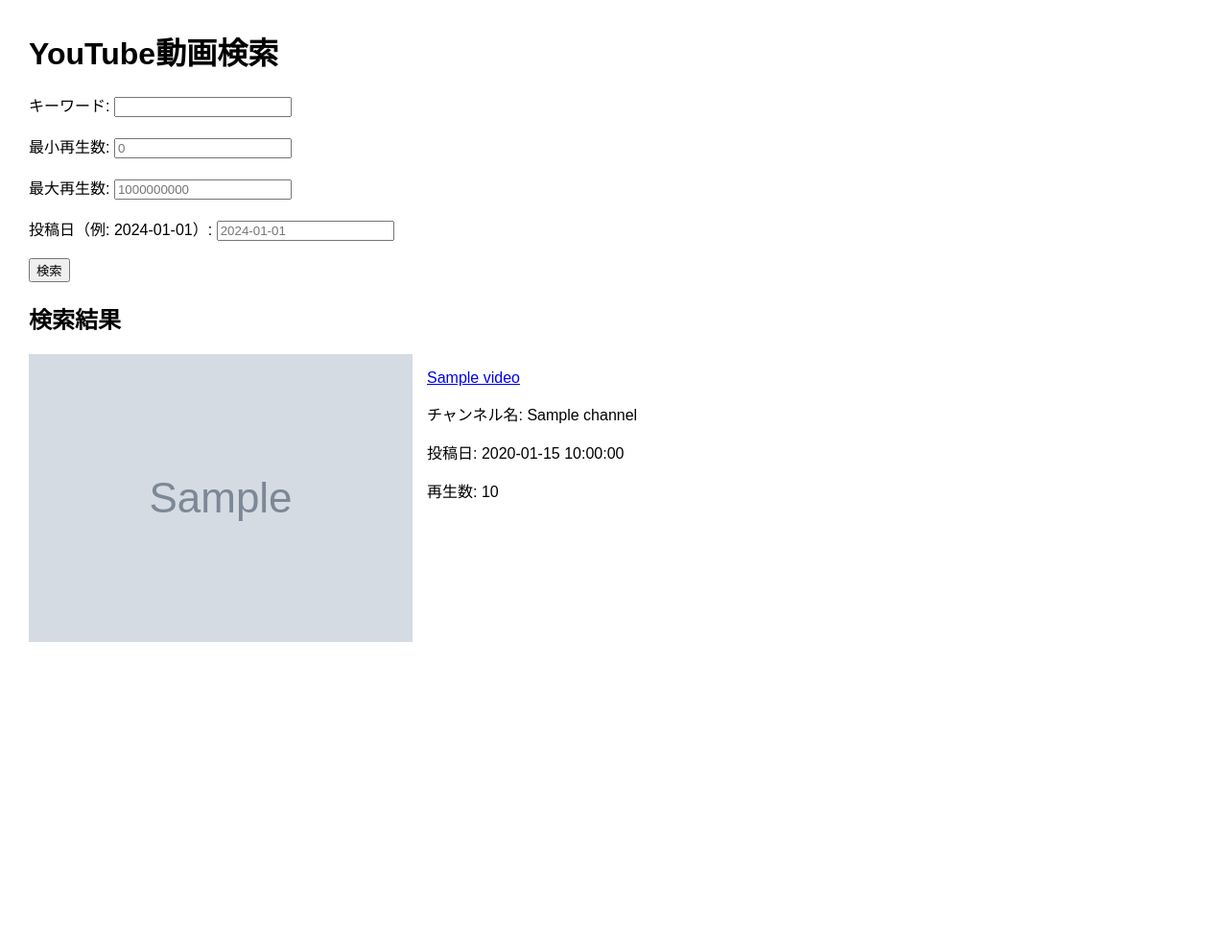
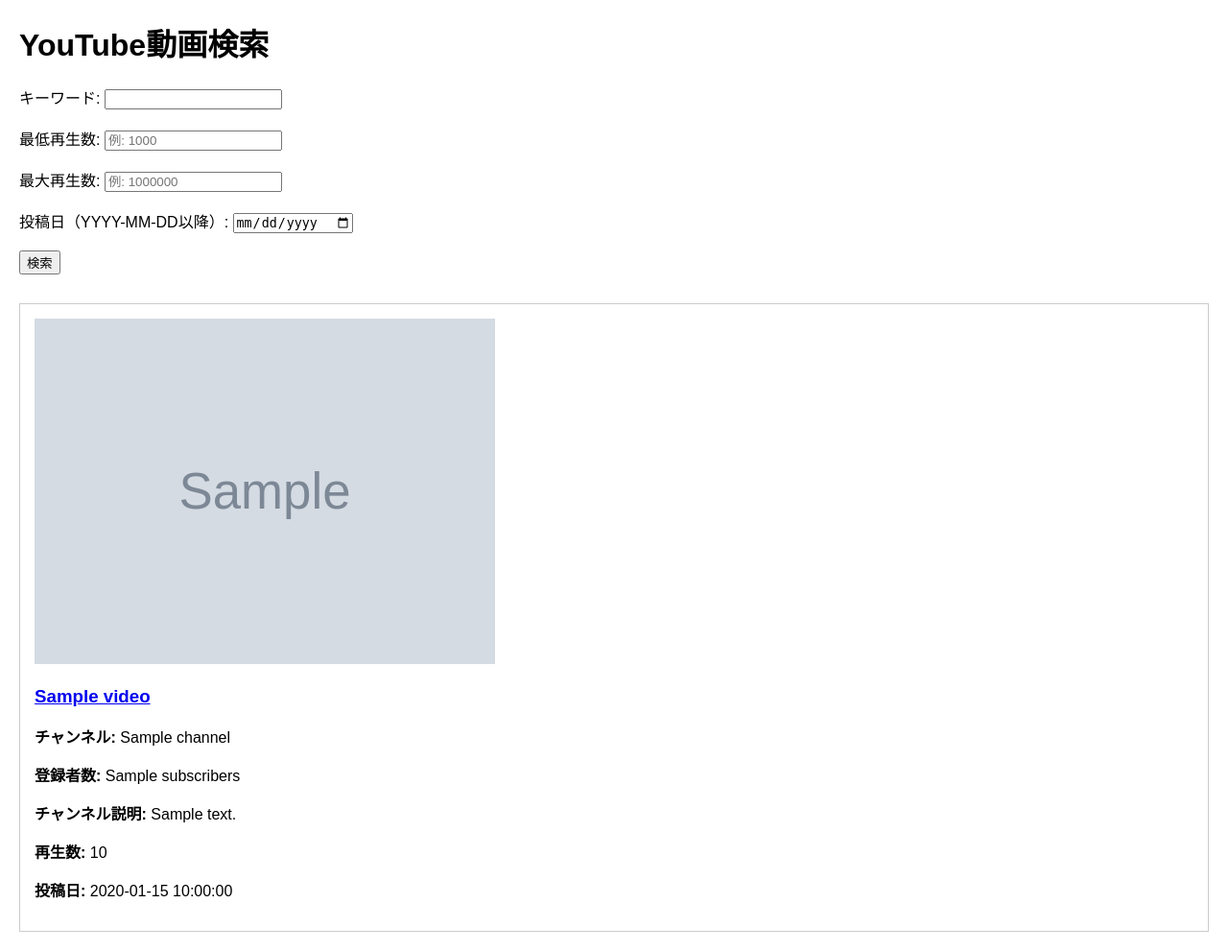
Before and after one commit to livehouseapps/youtube-test, a Flask app: template templates/index.html in a window 1280 px wide. Shown: the whole page at 96% size. Before the commit the page ends 669 px from the top, so only its background shows below. Run offline with Flask 3, Linux system fonts and the light colour scheme; the template is opened without the code that fills it: most values are stand-ins (such as "Sample title", 1, 10 or a date in 2020); grey boxes marked "Sample" are stand-in pictures.

Commit message:
Update index.html

```diff
--- a/templates/index.html
+++ b/templates/index.html
@@ -1,51 +1,36 @@
 <!DOCTYPE html>
-<html lang="ja">
+<html>
 <head>
-    <meta charset="UTF-8">
-    <title>YouTube動画検索</title>
+    <title>YouTube検索ツール</title>
     <style>
-        body {
-            font-family: Arial, sans-serif;
-            margin: 30px;
-        }
-        form {
-            margin-bottom: 20px;
-        }
-        .video {
-            margin-bottom: 20px;
-            display: flex;
-            align-items: flex-start;
-        }
-        .video img {
-            margin-right: 15px;
-        }
+        body { font-family: Arial, sans-serif; margin: 20px; }
+        form { margin-bottom: 30px; }
+        .video { border: 1px solid #ccc; padding: 15px; margin-bottom: 20px; }
+        img { max-width: 100%; height: auto; }
     </style>
 </head>
 <body>
     <h1>YouTube動画検索</h1>
-    <form method="POST">
+    <form method="post">
         <label>キーワード: <input type="text" name="query" required></label><br><br>
-        <label>最小再生数: <input type="number" name="min_views" placeholder="0"></label><br><br>
-        <label>最大再生数: <input type="number" name="max_views" placeholder="1000000000"></label><br><br>
-        <label>投稿日（例: 2024-01-01）: <input type="text" name="published_after" placeholder="2024-01-01"></label><br><br>
+        <label>最低再生数: <input type="number" name="min_views" placeholder="例: 1000"></label><br><br>
+        <label>最大再生数: <input type="number" name="max_views" placeholder="例: 1000000"></label><br><br>
+        <label>投稿日（YYYY-MM-DD以降）: <input type="date" name="published_after"></label><br><br>
         <button type="submit">検索</button>
     </form>
 
-    {% if videos %}
-    <h2>検索結果</h2>
     {% for video in videos %}
-        <div class="video">
-            <a href="{{ video.url }}" target="_blank">
-                <img src="{{ video.thumbnail }}" alt="thumbnail">
-            </a>
-            <div>
-                <p><a href="{{ video.url }}" target="_blank">{{ video.title }}</a></p>
-                <p>チャンネル名: {{ video.channel }}</p>
-                <p>投稿日: {{ video.published }}</p>
-                <p>再生数: {{ video.views }}</p>
-            </div>
-        </div>
+    <div class="video">
+        <a href="{{ video.url }}" target="_blank">
+            <img src="{{ video.thumbnail }}" alt="サムネイル" width="480" height="360">
+        </a>
+        <h3><a href="{{ video.url }}" target="_blank">{{ video.title }}</a></h3>
+        <p><strong>チャンネル:</strong> {{ video.channel }}</p>
+        <p><strong>登録者数:</strong> {{ video.subscribers }}</p>
+        <p><strong>チャンネル説明:</strong> {{ video.channel_description }}</p>
+        <p><strong>再生数:</strong> {{ video.views }}</p>
+        <p><strong>投稿日:</strong> {{ video.published }}</p>
+    </div>
     {% endfor %}
-    {% endif %}
 </body>
 </html>
```
